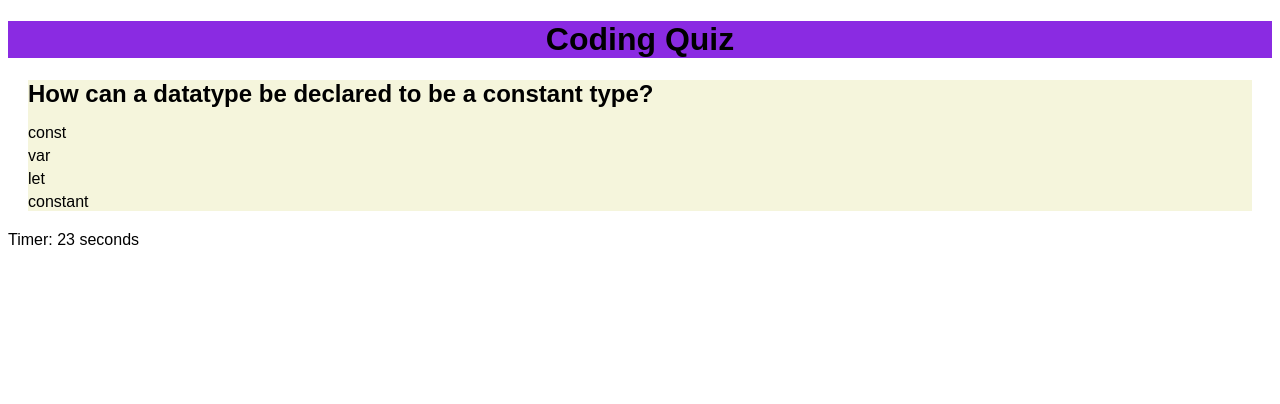
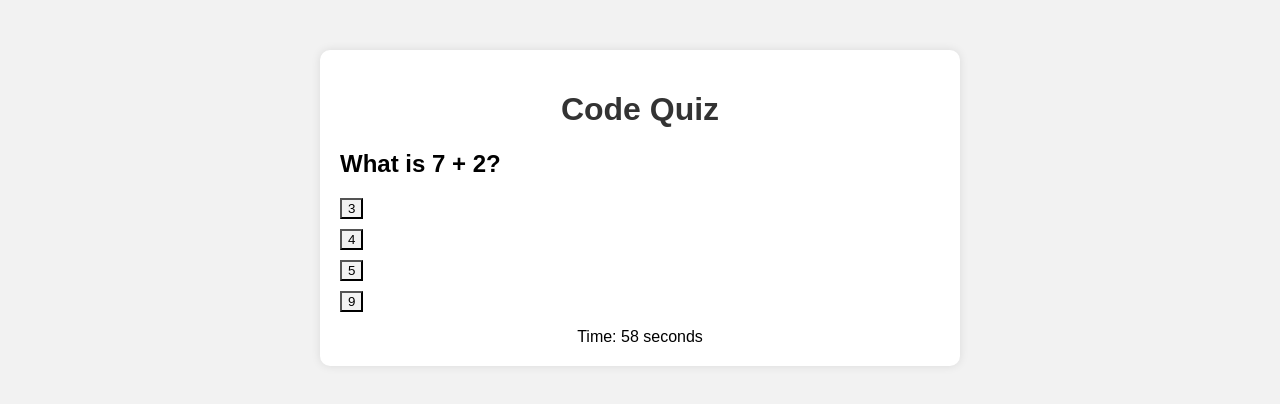
Before and after one commit to Dhicks-dev/code-quiz, a plain HTML site: page index.html in a window 1280 px wide. Both pictures are taken after a click on the button "Start Quiz". Drawn offline with Linux system fonts and the light colour scheme.

Commit message:
updated quiz to specifications

```diff
--- a/css/styles.css
+++ b/css/styles.css
@@ -1,32 +1,52 @@
 body {
   font-family: Arial, sans-serif;
+  background-color: #f2f2f2;
+  margin: 0;
+  padding: 0;
+}
+
+#quiz-container {
+  max-width: 600px;
+  margin: 50px auto;
+  padding: 20px;
+  background-color: #fff;
+  border-radius: 10px;
+  box-shadow: 0 0 10px rgba(0, 0, 0, 0.1);
+  text-align: center;
 }
 
 h1 {
-  text-align: center;
-  background-color: blueviolet;
+  color: #333;
+}
+
+#start-btn, #submit-score-btn {
+  background-color: #007bff;
+  color: #fff;
+  padding: 10px 20px;
+  border: none;
+  border-radius: 5px;
+  cursor: pointer;
+  font-size: 16px;
+  margin-top: 20px;
+}
+
+#start-btn:hover, #submit-score-btn:hover {
+  background-color: #0056b3;
 }
 
 #question-container {
-  margin: 20px;
-  background-color: beige;
+  text-align: left;
+  margin-top: 20px;
 }
 
-#question {
+ul {
+  list-style: none;
+  padding: 0;
+}
+
+ul li {
   margin-bottom: 10px;
 }
 
-#options {
-  list-style-type: none;
-  padding: 0;
-}
-
-#options li {
-  margin-bottom: 5px;
-}
-
-#start-button {
-  display: block;
-  margin: 20px auto;
-  background-color: aquamarine;
-}
+button {
+  background-color: #f2f2f2
--- a/index.html
+++ b/index.html
@@ -1,19 +1,25 @@
 <!DOCTYPE html>
-<html>
+<html lang="en">
 <head>
-  <title>Coding Quiz</title>
-  <link rel="stylesheet" type="text/css" href="/css/styles.css">
+    <meta charset="UTF-8">
+    <meta name="viewport" content="width=device-width, initial-scale=1.0">
+    <title>Code Quiz</title>
+    <link rel="stylesheet" href="./css/styles.css">
 </head>
 <body>
-  <h1>Coding Quiz</h1>
-  <div id="question-container">
-    <h2 id="question"></h2>
-    <ul id="options"></ul>
-  </div>
-  <button id="start-button">Start Quiz</button>
-  <div id="timer">Timer: <span id="seconds">30</span> seconds</div>
+    <div id="quiz-container">
+        <h1>Code Quiz</h1>
+        <button id="start-btn">Start Quiz</button>
+        <div id="question-container">
+            <!-- Questions will be dynamically inserted here -->
+        </div>
+        <div id="timer">Time: <span id="time-left">60</span> seconds</div>
+        <div id="score-container" style="display: none;">
+            <input type="text" id="initials" placeholder="Enter initials">
+            <button id="submit-score-btn">Submit Score</button>
+        </div>
+    </div>
 
-
-  <script src="/js/script.js"></script>
+    <script src="/js/script.js"></script>
 </body>
 </html>
--- a/js/script.js
+++ b/js/script.js
@@ -1,78 +1,92 @@
-const quizQuestions = [
+const startButton = document.getElementById("start-btn");
+const questionContainer = document.getElementById("question-container");
+const timerElement = document.getElementById("time-left");
+const scoreContainer = document.getElementById("score-container");
+const submitScoreButton = document.getElementById("submit-score-btn");
+let timeLeft = 60; // Initial time in seconds
+let timer;
+
+// Quiz questions data
+const questions = [
     {
-      question: "How can a datatype be declared to be a constant type?",
-      options: ["const", "var", "let", "constant"],
-      answer: "const"
+        question: "What is 7 + 2?",
+        answers: ["3", "4", "5", "9"],
+        correctAnswer: "9"
     },
     {
-      question: "What does NaN mean?",
-      options: ["Not a Notary", "Not a Number", "Not a Notation", "Not a Necessity"],
-      answer: "Not a Number"
-    },
-    // Add more questions and answers as needed
-  ];
+      question: "What is 2 + 2?",
+      answers: ["3", "4", "5", "6"],
+      correctAnswer: "4"
+  },
+  {
+    question: "What is 3 + 2?",
+    answers: ["3", "4", "5", "6"],
+    correctAnswer: "5"
+},
 
-  let currentQuestionIndex = 0;
+];
 
-  function displayQuestion() {
-    const currentQuestion = quizQuestions[currentQuestionIndex];
-    const questionElement = document.getElementById("question");
-    const optionsElement = document.getElementById("options");
+let currentQuestionIndex = 0;
 
-    questionElement.textContent = currentQuestion.question;
-    optionsElement.innerHTML = "";
+// Event listener for the start button
+startButton.addEventListener("click", startQuiz);
 
-    currentQuestion.options.forEach(function(option) {
-      const li = document.createElement("li");
-      li.textContent = option;
-      optionsElement.appendChild(li);
-    });
-  }
+function startQuiz() {
+    startButton.style.display = "none"; // Hide start button
+    timer = setInterval(updateTimer, 1000); // Start timer
+    showQuestion();
+}
 
-  function checkAnswer(event) {
-    const selectedOption = event.target.textContent;
-    const currentQuestion = quizQuestions[currentQuestionIndex];
+function updateTimer() {
+    timeLeft--;
+    timerElement.textContent = timeLeft;
+    if (timeLeft <= 0) {
+        endQuiz();
+    }
+}
 
-    if (selectedOption === currentQuestion.answer) {
-      // User answered correctly
-      // Update score or perform any other actions
+function showQuestion() {
+    const currentQuestion = questions[currentQuestionIndex];
+    questionContainer.innerHTML = `
+        <h2>${currentQuestion.question}</h2>
+        <ul>
+            ${currentQuestion.answers.map(answer => `<li><button onclick="checkAnswer('${answer}')">${answer}</button></li>`).join('')}
+        </ul>
+    `;
+}
+
+function checkAnswer(answer) {
+    const currentQuestion = questions[currentQuestionIndex];
+    if (answer === currentQuestion.correctAnswer) {
+        // Correct answer logic
+        currentQuestionIndex++;
+        if (currentQuestionIndex < questions.length) {
+            showQuestion();
+        } else {
+            endQuiz();
+        }
     } else {
-      // User answered incorrectly
-      // Deduct points or perform any other actions
+        // Incorrect answer logic
+        timeLeft -= 10; // Subtract 10 seconds
+        if (timeLeft <= 0) {
+            endQuiz();
+        } else {
+            showQuestion();
+        }
     }
+}
 
-    currentQuestionIndex++;
+function endQuiz() {
+    clearInterval(timer);
+    questionContainer.innerHTML = "<h2>Quiz Over!</h2>";
+    scoreContainer.style.display = "block";
+}
 
-    if (currentQuestionIndex === quizQuestions.length) {
-      // Quiz is complete
-      // Display final score or perform any other actions
-    } else {
-      displayQuestion();
-    }
-  }
+submitScoreButton.addEventListener("click", saveScore);
 
-  function startQuiz() {
-    const startButton = document.getElementById("start-button");
-    startButton.style.display = "none";
-
-    displayQuestion();
-
-    const options = document.querySelectorAll("#options li");
-    options.forEach(function(option) {
-      option.addEventListener("click", checkAnswer);
-    });
-  }
-
-  const startButton = document.getElementById("start-button");
-  startButton.addEventListener("click", startQuiz);
-
-  let timerInterval;
-  function startTimer() {
-    let seconds = 30;
-    timerInterval = setInterval(function() {
-      seconds-- ;
-      document.getElementById("seconds").textContent = seconds;
-    }, 1000);
-  }
-
-  startTimer ();
+function saveScore() {
+    const initials = document.getElementById("initials").value;
+    const score = timeLeft;
+    // Here you can save initials and score to local storage or send to a server
+    alert(`Score saved! Initials: ${initials}, Score: ${score}`);
+}
```
